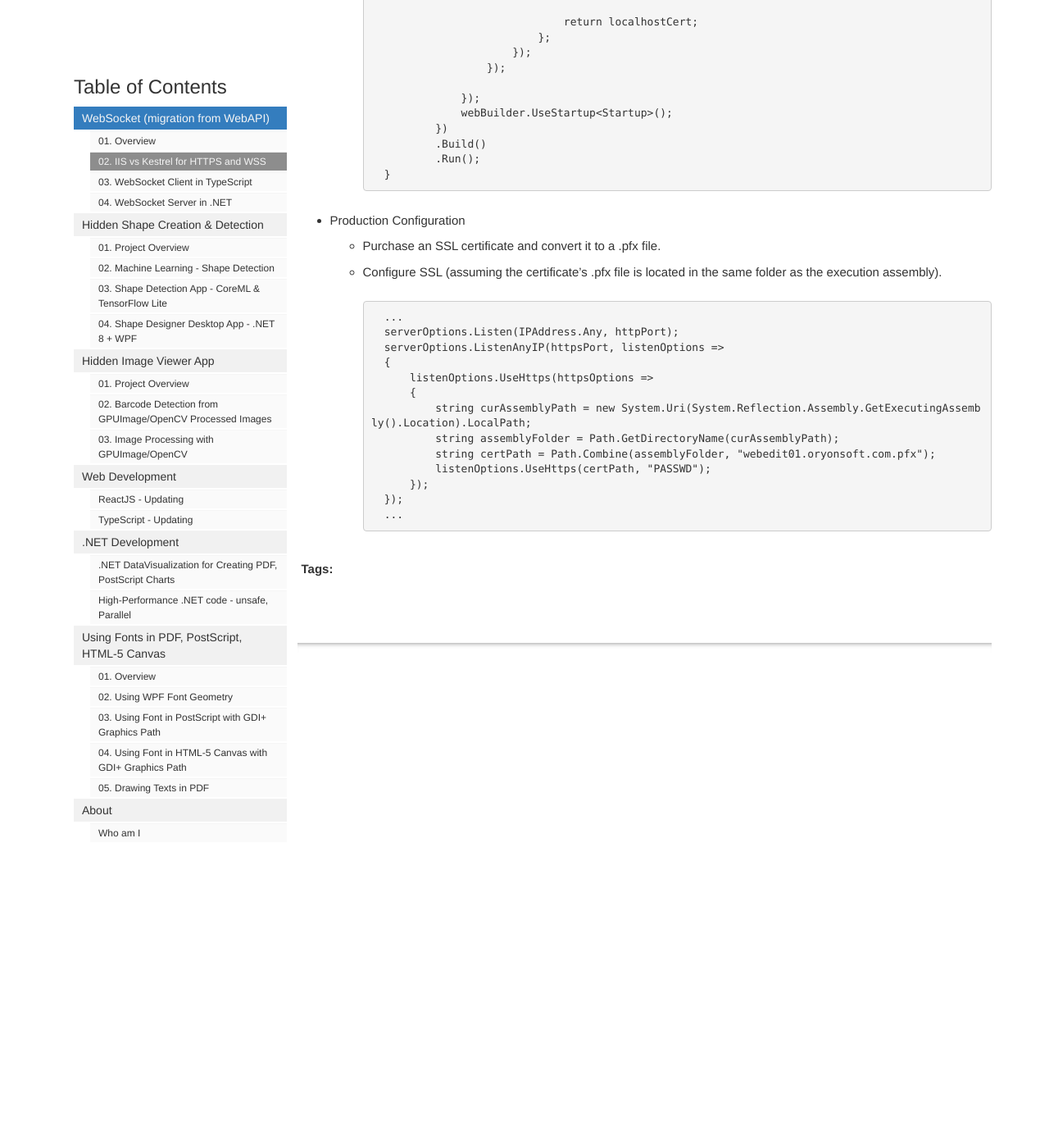
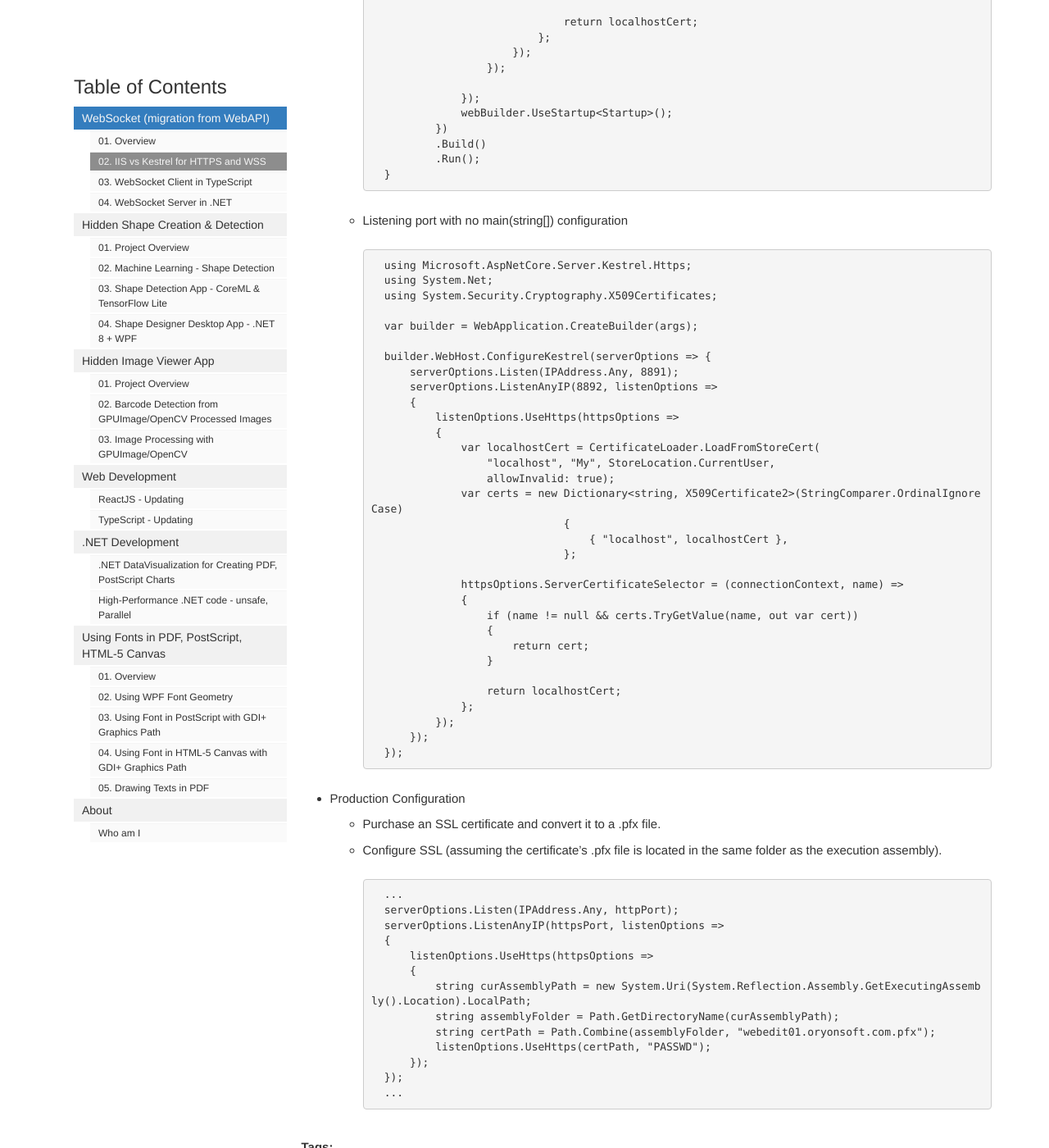
Before and after one commit to heungwook/heungwook.github.io, a Jekyll site: the page built from pages/doc202401/doc202401_02_iis_vs_kestrel.md, in a window 1280 px wide and 1400 px high, scrolled down 1405 px. Shown: the whole window at 82% size. Built offline with Jekyll 4.4.1, drawn with Linux system fonts in a browser that asks for light colours; comment, search, counter and statistics services are not loaded.

Commit message:
20240321 1043

````diff
--- a/pages/doc202401/doc202401_02_iis_vs_kestrel.md
+++ b/pages/doc202401/doc202401_02_iis_vs_kestrel.md
@@ -69,6 +69,42 @@ Until previous project, all my ASP.NET apps were running on Windows, so IIS had
         }
         ```
 
+    - Listening port with no main(string[]) configuration
+
+        ```CSharp
+        using Microsoft.AspNetCore.Server.Kestrel.Https;
+        using System.Net;
+        using System.Security.Cryptography.X509Certificates;
+
+        var builder = WebApplication.CreateBuilder(args);
+
+        builder.WebHost.ConfigureKestrel(serverOptions => {
+            serverOptions.Listen(IPAddress.Any, 8891);
+            serverOptions.ListenAnyIP(8892, listenOptions =>
+            {
+                listenOptions.UseHttps(httpsOptions =>
+                {
+                    var localhostCert = CertificateLoader.LoadFromStoreCert(
+                        "localhost", "My", StoreLocation.CurrentUser,
+                        allowInvalid: true);
+                    var certs = new Dictionary<string, X509Certificate2>(StringComparer.OrdinalIgnoreCase)
+                                    {
+                                        { "localhost", localhostCert },
+                                    };
+
+                    httpsOptions.ServerCertificateSelector = (connectionContext, name) =>
+                    {
+                        if (name != null && certs.TryGetValue(name, out var cert))
+                        {
+                            return cert;
+                        }
+
+                        return localhostCert;
+                    };
+                });
+            });
+        });
+        ```
 
 - Production Configuration
 
````
